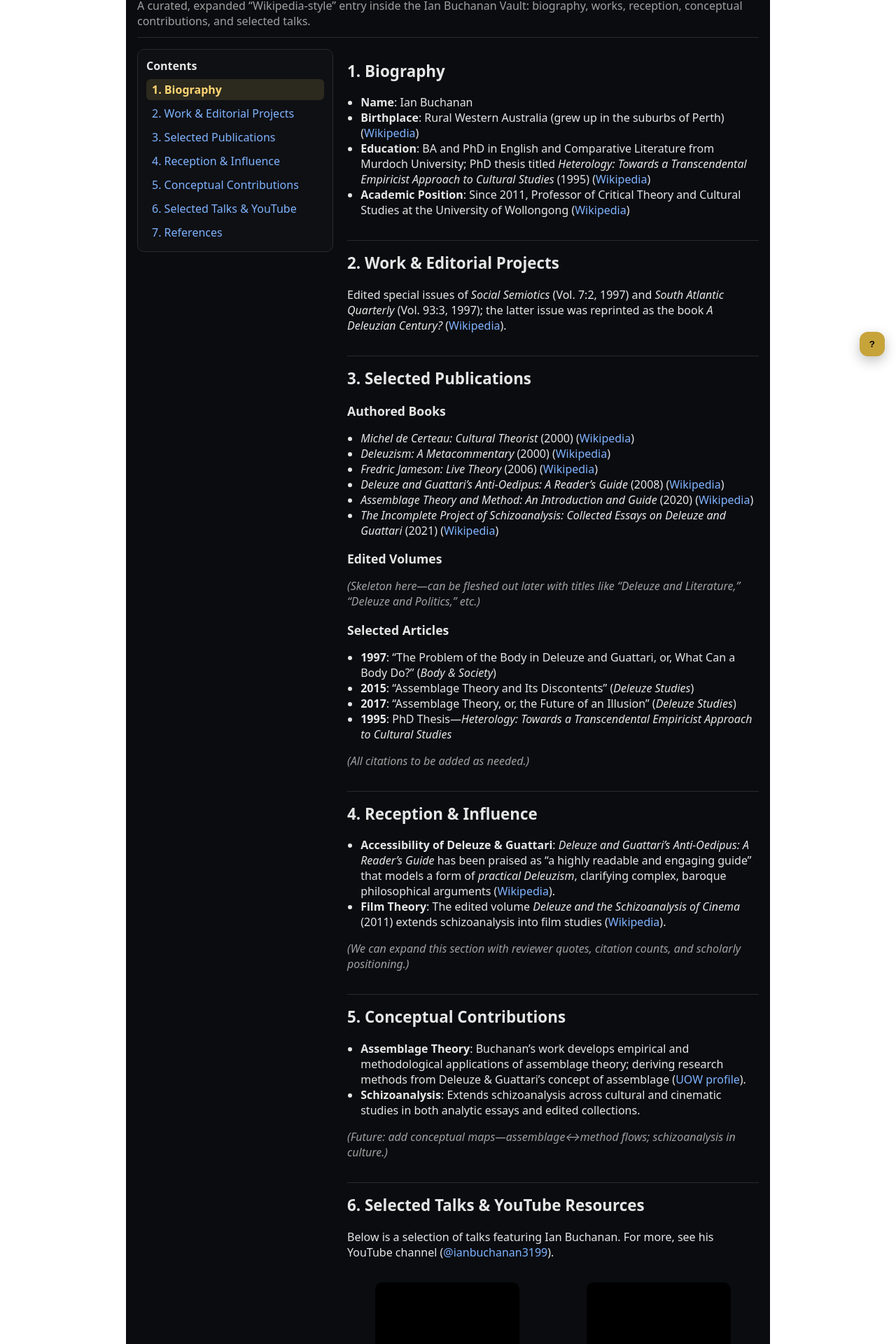
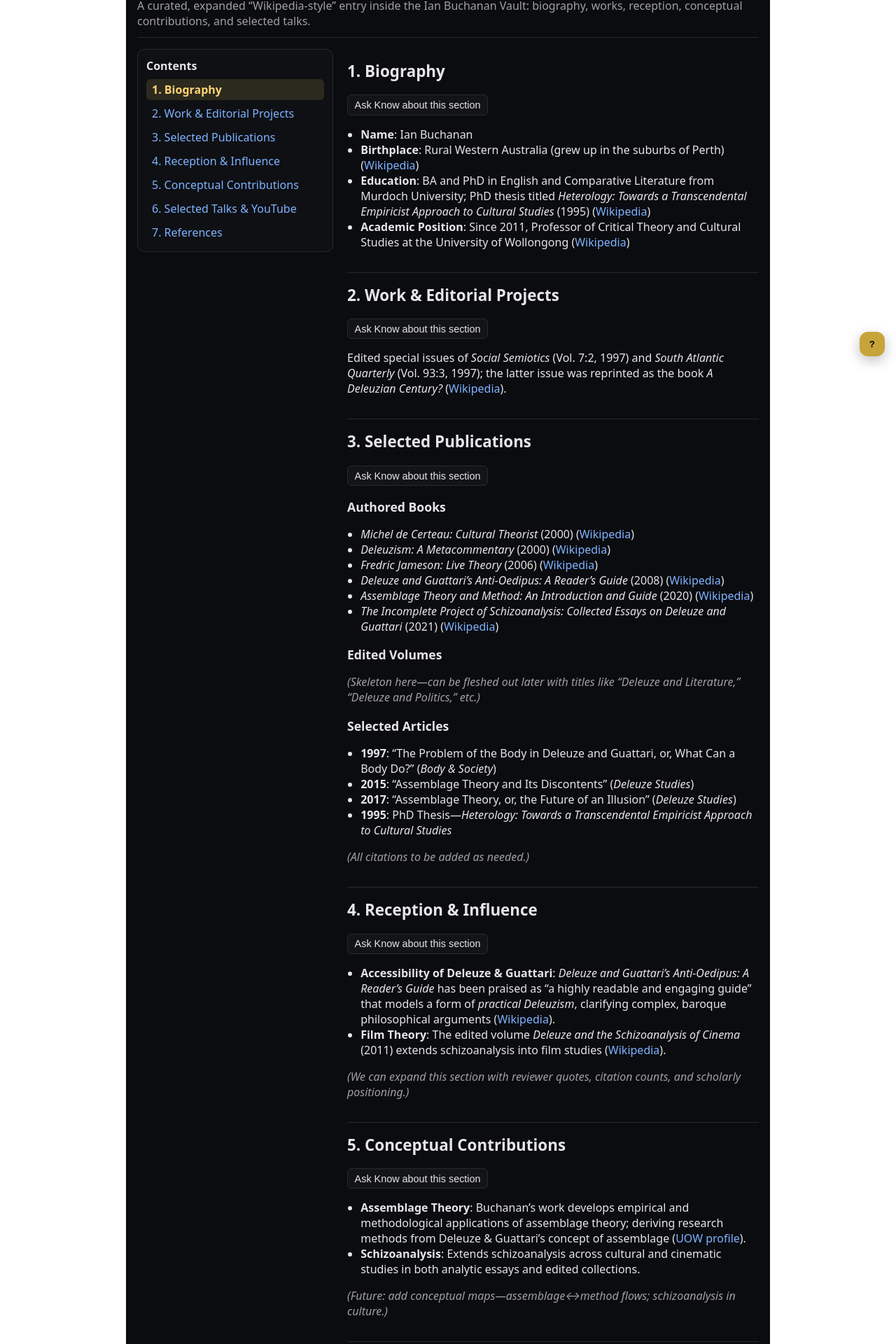
Before and after one commit to joesch21/Ian_Buchanan_Vault, a React (Vite) app in the folder site/: page /vaultpedia/ian-buchanan in a window 1280 px wide. Shown: the part 275-2195 px from the top of the page at 70% size. Built offline with nearby package versions, Linux system fonts and the light colour scheme; no server answers; grey boxes are pictures that could not be loaded.

Commit message:
feat: add Ask Know buttons to VaultPedia

```diff
--- a/site/src/pages/vaultpedia/IanBuchanan.css
+++ b/site/src/pages/vaultpedia/IanBuchanan.css
@@ -47,3 +47,8 @@
 
 /* Footer */
 .ib-footer { color: var(--muted); font-size: .9rem; padding: 1rem 0; }
+
+/* Ask Know buttons */
+.ib-actions { margin: .25rem 0 .75rem; }
+.ib-actions button { font-size: .9rem; padding: .35rem .6rem; border: 1px solid var(--border); border-radius: 6px; background: rgba(255,255,255,0.03); color: var(--text); cursor: pointer; }
+.ib-actions button:hover { background: rgba(255,255,255,0.06); }
--- a/site/src/pages/vaultpedia/IanBuchanan.jsx
+++ b/site/src/pages/vaultpedia/IanBuchanan.jsx
@@ -7,6 +7,27 @@
 
 import React, { useEffect, useMemo, useRef, useState } from "react";
 import "./IanBuchanan.css";
+
+function askKnow(msg) {
+  window.dispatchEvent(new CustomEvent("know.ask", { detail: { msg } }));
+}
+
+const prompts = {
+  biography:
+    "Give a concise, sourced profile of Ian Buchanan (education, appointments, key focus areas) and cite authoritative sources.",
+  work:
+    "Summarize Ian Buchanan’s major editorial projects and explain their significance in Deleuze & Guattari studies, with citations.",
+  "selected-publications":
+    "From Buchanan’s selected publications, which are most cited for assemblage and schizoanalysis? Provide brief notes and citations.",
+  "reception-influence":
+    "How has Buchanan’s work been received? Outline influence and debates among Deleuzian scholars (e.g., Massumi, Braidotti), with citations.",
+  "conceptual-contributions":
+    "Explain Buchanan’s treatment of assemblage and schizoanalysis, comparing to Deleuze & Guattari and Massumi. Include citations.",
+  "selected-talks":
+    "List 2–3 takeaways from Buchanan’s recorded talks on assemblage/schizoanalysis and point to original video timestamps if possible.",
+  references:
+    "Provide a consolidated reference block (APA/Chicago) for the sources listed on this page with stable links."
+};
 
 const sections = [
   { id: "biography", label: "1. Biography" },
@@ -114,6 +135,9 @@ export default function IanBuchanan() {
           {/* 1. Biography */}
           <section id="biography" className="ib-section">
             <h2>1. Biography</h2>
+            <div className="ib-actions">
+              <button type="button" onClick={() => askKnow(prompts["biography"])}>Ask Know about this section</button>
+            </div>
             <ul>
               <li><strong>Name</strong>: Ian Buchanan</li>
               <li>
@@ -132,6 +156,9 @@ export default function IanBuchanan() {
           {/* 2. Work & Editorial Projects */}
           <section id="work" className="ib-section">
             <h2>2. Work &amp; Editorial Projects</h2>
+            <div className="ib-actions">
+              <button type="button" onClick={() => askKnow(prompts["work"])}>Ask Know about this section</button>
+            </div>
             <p>
               Edited special issues of <em>Social Semiotics</em> (Vol. 7:2, 1997) and <em>South Atlantic Quarterly</em> (Vol. 93:3, 1997);
               the latter issue was reprinted as the book <em>A Deleuzian Century?</em> (<a href="#ref1">Wikipedia</a>).
@@ -141,6 +168,9 @@ export default function IanBuchanan() {
           {/* 3. Selected Publications */}
           <section id="selected-publications" className="ib-section">
             <h2>3. Selected Publications</h2>
+            <div className="ib-actions">
+              <button type="button" onClick={() => askKnow(prompts["selected-publications"])}>Ask Know about this section</button>
+            </div>
 
             <h3>Authored Books</h3>
             <ul>
@@ -168,6 +198,9 @@ export default function IanBuchanan() {
           {/* 4. Reception & Influence */}
           <section id="reception-influence" className="ib-section">
             <h2>4. Reception &amp; Influence</h2>
+            <div className="ib-actions">
+              <button type="button" onClick={() => askKnow(prompts["reception-influence"])}>Ask Know about this section</button>
+            </div>
             <ul>
               <li>
                 <strong>Accessibility of Deleuze &amp; Guattari</strong>: <em>Deleuze and Guattari’s Anti‑Oedipus: A Reader’s Guide</em> has been
@@ -184,6 +217,9 @@ export default function IanBuchanan() {
           {/* 5. Conceptual Contributions */}
           <section id="conceptual-contributions" className="ib-section">
             <h2>5. Conceptual Contributions</h2>
+            <div className="ib-actions">
+              <button type="button" onClick={() => askKnow(prompts["conceptual-contributions"])}>Ask Know about this section</button>
+            </div>
             <ul>
               <li>
                 <strong>Assemblage Theory</strong>: Buchanan’s work develops empirical and methodological applications of assemblage theory; deriving research methods from Deleuze &amp; Guattari’s concept of assemblage (<a href="#ref2">UOW profile</a>).
@@ -198,6 +234,9 @@ export default function IanBuchanan() {
           {/* 6. Selected Talks */}
           <section id="selected-talks" className="ib-section">
             <h2>6. Selected Talks &amp; YouTube Resources</h2>
+            <div className="ib-actions">
+              <button type="button" onClick={() => askKnow(prompts["selected-talks"])}>Ask Know about this section</button>
+            </div>
             <p>
               Below is a selection of talks featuring Ian Buchanan. For more, see his YouTube channel (<a href="https://www.youtube.com/@ianbuchanan3199" target="_blank" rel="noreferrer noopener">@ianbuchanan3199</a>).
             </p>
@@ -214,6 +253,9 @@ export default function IanBuchanan() {
           {/* 7. References */}
           <section id="references" className="ib-section">
             <h2>7. References</h2>
+            <div className="ib-actions">
+              <button type="button" onClick={() => askKnow(prompts["references"])}>Ask Know about this section</button>
+            </div>
             <ol className="ib-refs">
               <li id="ref1">
                 <a href="https://en.wikipedia.org/wiki/Ian_Buchanan_(academic)" target="_blank" rel="noreferrer noopener">Ian Buchanan (academic) – Wikipedia</a>
--- a/site/src/widgets/KnowWidget.ts
+++ b/site/src/widgets/KnowWidget.ts
@@ -22,6 +22,38 @@ export class KnowWidget {
   constructor(container: HTMLElement, opts: Opts = {}) {
     this.client = new KnowClient(undefined, opts.siteId);
     this.mount(container, opts.welcome ?? "Hi! Ask about bibliography, formatting, or wiki blocks.");
+    window.addEventListener("know.ask", async (ev: any) => {
+      try {
+        const msg = ev?.detail?.msg?.trim();
+        if (!msg) return;
+        if (!this.isOpen) this.openPanel("ask-event");
+        this.appendUser(msg);
+        this.sendBtn.disabled = true;
+        const res = await this.client.query(msg);
+        if ("needsTool" in res && res.needsTool) {
+          if (res.draft) this.appendBot(res.draft);
+          const exec = async () => {
+            const out = await (await import("@/lib/knowTools")).runTool(res.call);
+            this.appendNote(out.message || "");
+          };
+          if (res.confirm && !window.confirm(res.draft || "Proceed?")) {
+            this.appendNote("Cancelled.");
+          } else {
+            await exec();
+          }
+          if (res.answer) this.appendBot(res.answer);
+        } else {
+          this.appendBot(res.answer);
+          if (res.citations?.length) {
+            this.appendNote("Sources: " + res.citations.map(c => c.title).join(", "));
+          }
+        }
+      } catch (e: any) {
+        this.appendNote(`Error: ${e?.message || String(e)}`);
+      } finally {
+        this.sendBtn.disabled = false;
+      }
+    });
     // Restore last state (per tab)
     const saved = sessionStorage.getItem(KB_STATE_KEY);
     if (saved === "true") this.openPanel("restore");
```
